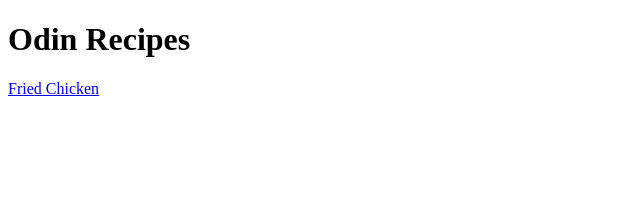
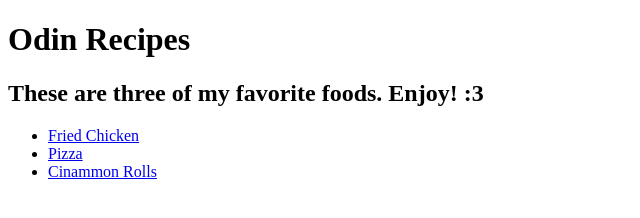
Before and after one commit to Mayabill/odin-recipes, a plain HTML site: page index.html in a window 1280 px wide. Shown: the whole page, without its empty margins (0-640 px from the left). Drawn offline with Linux system fonts and the light colour scheme.

Commit message:
Added two more recipes.

```diff
--- a/index.html
+++ b/index.html
@@ -7,6 +7,14 @@
 </head>
 <body>
     <h1>Odin Recipes</h1>
-    <a href="./recipes/fried-chicken.html">Fried Chicken</a>
+    <h2>These are three of my favorite foods. Enjoy! :3</h2>
+    <ul>
+        <li><a href="./recipes/fried-chicken.html">Fried Chicken</a></li>
+        <li><a href="./recipes/pizza.html">Pizza</a></li>
+        <li><a href="./recipes/cinnamon-rolls.html">Cinammon Rolls</a></li>
+    </ul>
+
+
+
 </body>
 </html>
```
Also changed, not shown: recipes/cinnamon-rolls.html (added), recipes/pizza.html (added).
